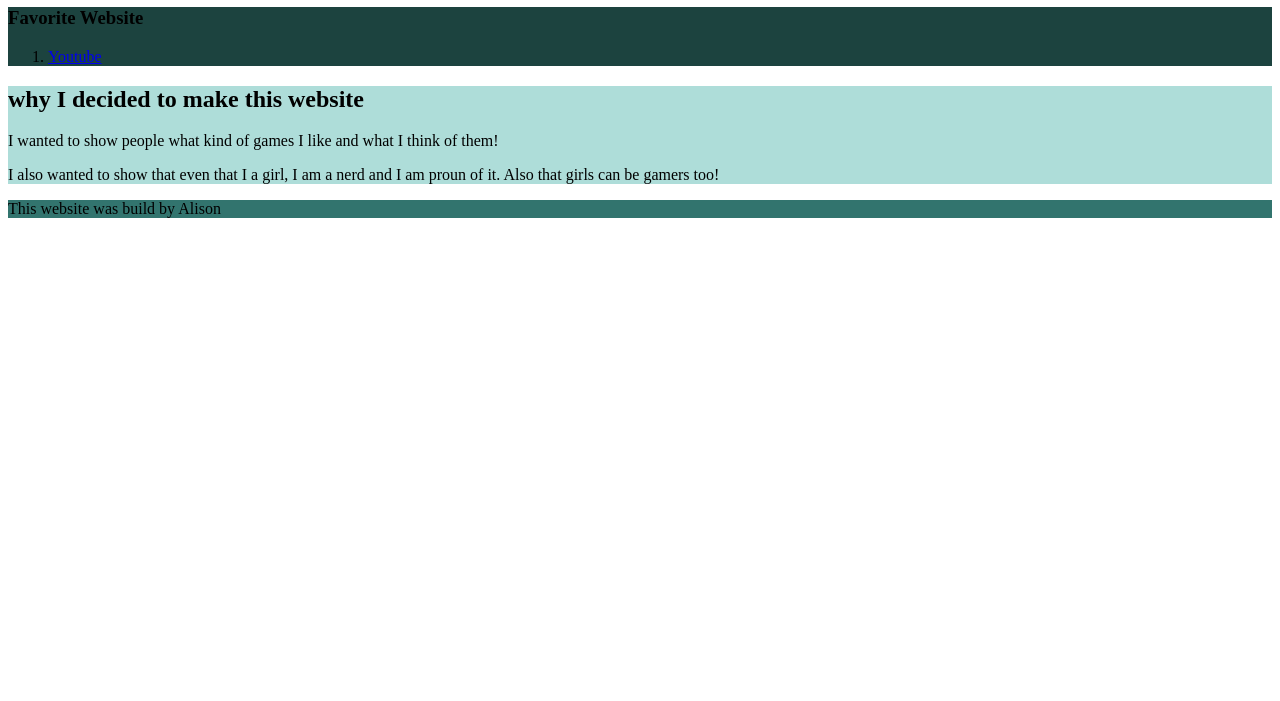
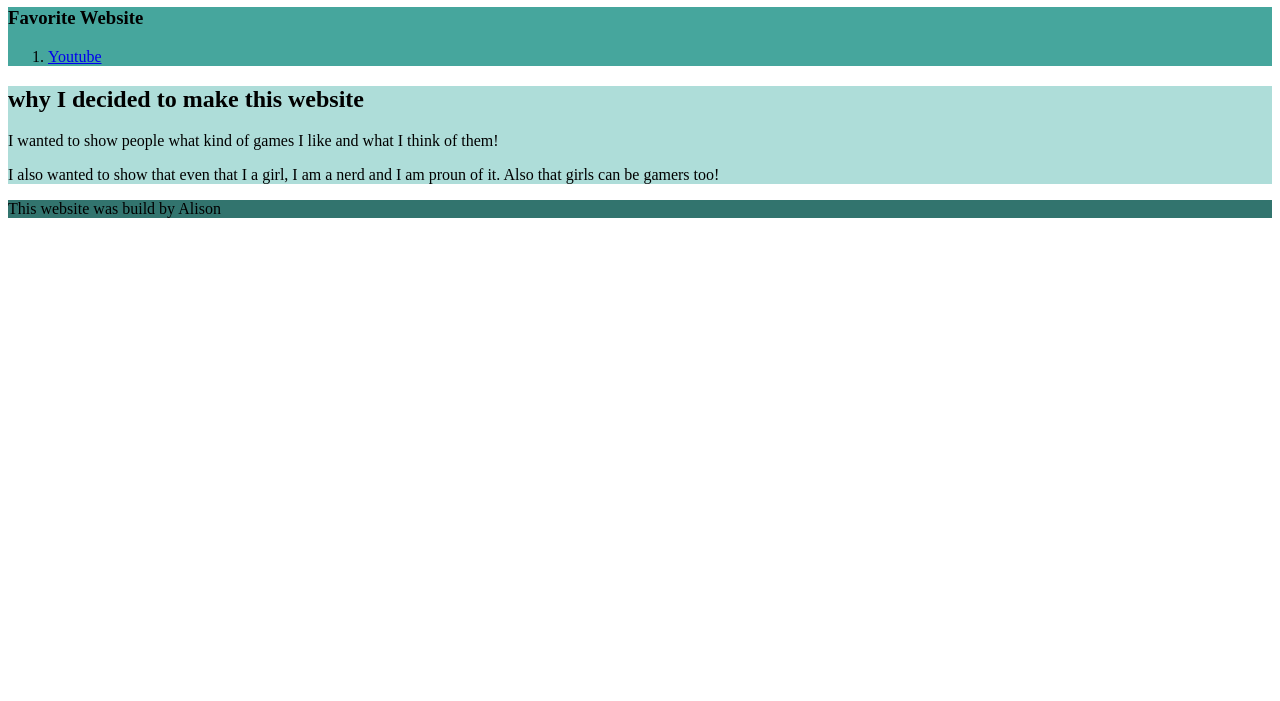
Before and after one commit to LunaShine31/The_Luna_Game_Web, a plain HTML site: page index.html in a window 1280 px wide. Shown: the part 99-800 px from the top of the page. Drawn offline with Linux system fonts and the light colour scheme.

Commit message:
Update style.css

```diff
--- a/style.css
+++ b/style.css
@@ -4,7 +4,7 @@ header {
 }
 
 aside {
-  background: #1C433F;
+  background: #46A69D;
 }
 
 article {
```
